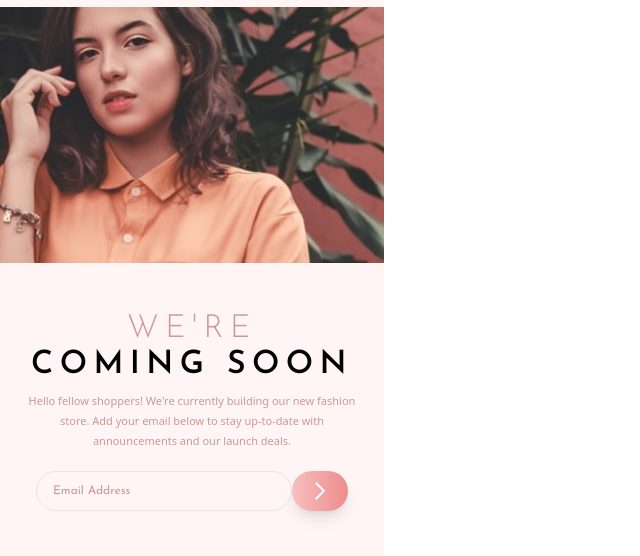
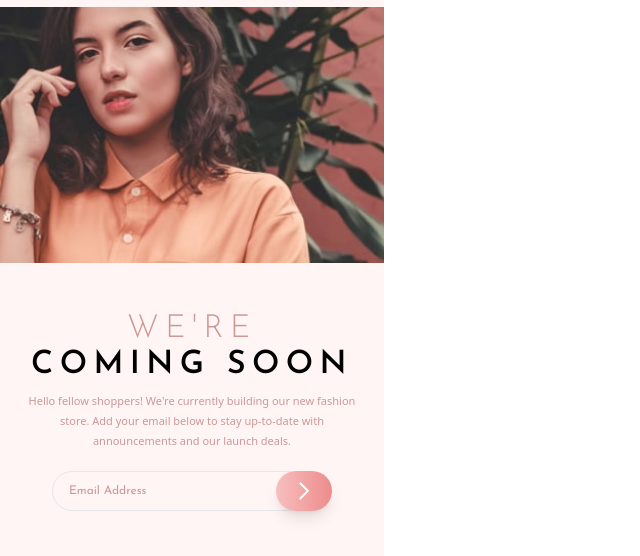
Before and after one commit to shaversj/fe-base-apparel-coming-soon, a website: page index.html in a window 1280 px wide. Shown: the part 64-620 px from the top of the page, without its empty margins (0-640 px from the left). Drawn offline with Linux system fonts and the light colour scheme.

Commit message:
Adjust button margins

```diff
--- a/index.html
+++ b/index.html
@@ -39,7 +39,7 @@
             placeholder="Email Address"
           />
           <button
-            class="to flex h-10 w-14 items-center justify-center rounded-3xl bg-gradient-to-r from-trans-3 to-trans-4 shadow-lg"
+            class="to flex h-10 w-14 -ml-8 items-center justify-center rounded-3xl bg-gradient-to-r from-trans-3 to-trans-4 shadow-lg"
           >
             <img
               class="rounded-full"
```
Also changed, not shown: src/output.css.
